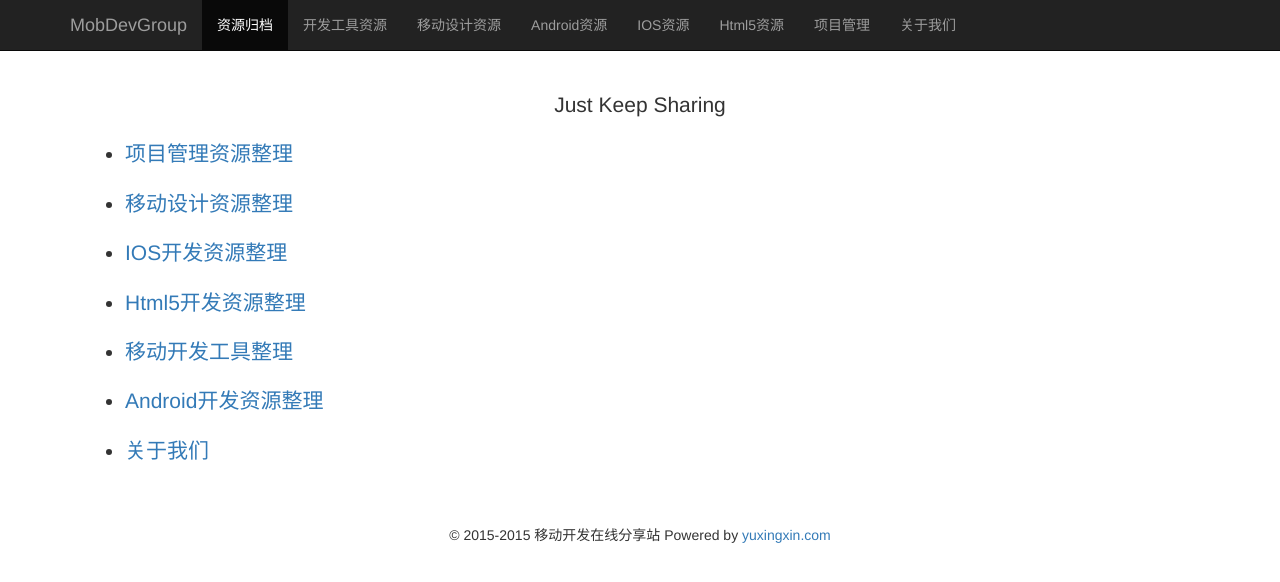
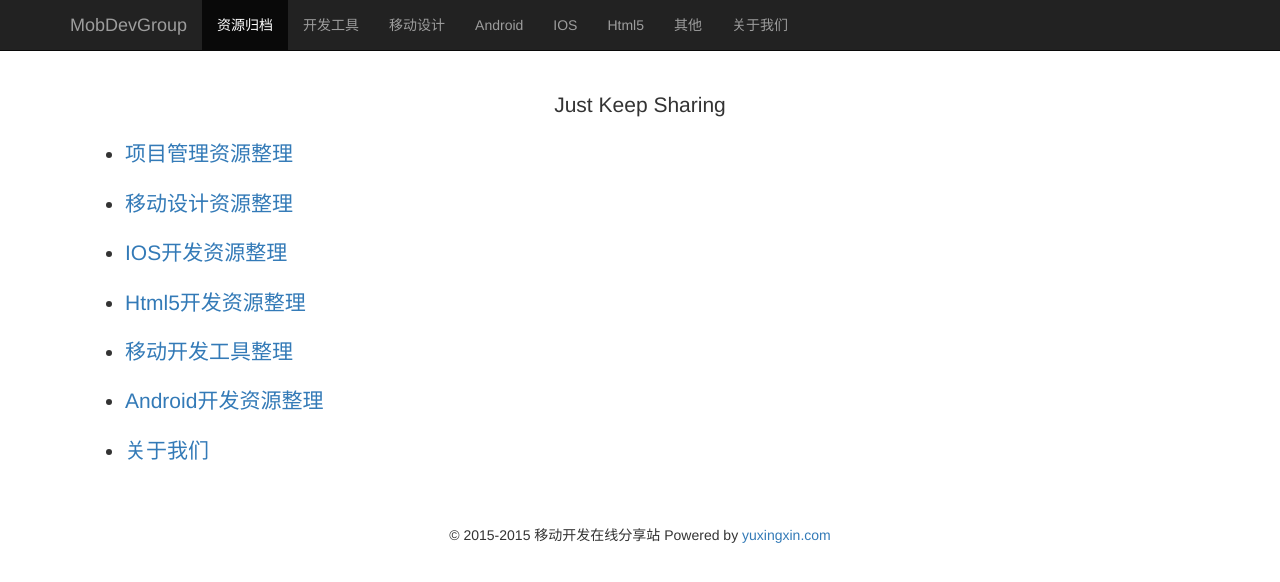
Before and after one commit to MobDevGroup/mobdevgroup.github.io, a Jekyll site: the page built from index.html, in a window 1280 px wide. Shown: the top 582 px of the page. Built offline with Jekyll 4.4.1, drawn with Linux system fonts in a browser that asks for light colours.

Commit message:
modify navbar

```diff
--- a/_includes/navbar.html
+++ b/_includes/navbar.html
@@ -7,39 +7,39 @@
     {% endif %}
 
     {% if {{page.path}} contains 'dev-tools' %}
-    <li class="active"><a href="/DevTools">开发工具资源</a></li>
+    <li class="active"><a href="/DevTools">开发工具</a></li>
     {% else %}
-    <li><a href="/DevTools">开发工具资源</a></li>
+    <li><a href="/DevTools">开发工具</a></li>
     {% endif %}
 
     {% if {{page.path}} contains 'mob-design' %}
-    <li class="active"><a href="/MobDesign">移动设计资源</a></li>
+    <li class="active"><a href="/MobDesign">移动设计</a></li>
     {% else %}
-    <li><a href="/MobDesign">移动设计资源</a></li>
+    <li><a href="/MobDesign">移动设计</a></li>
     {% endif %}
 
     {% if {{page.path}} contains 'android-resources' %}
-    <li class="active"><a href="/AndroidResources">Android资源</a></li>
+    <li class="active"><a href="/AndroidResources">Android</a></li>
     {% else %}
-    <li><a href="/AndroidResources">Android资源</a></li>
+    <li><a href="/AndroidResources">Android</a></li>
     {% endif %}
 
     {% if {{page.path}} contains 'ios-resources' %}
-    <li class="active"><a href="/IOSResources">IOS资源</a></li>
+    <li class="active"><a href="/IOSResources">IOS</a></li>
     {% else %}
-    <li><a href="/IOSResources">IOS资源</a></li>
+    <li><a href="/IOSResources">IOS</a></li>
     {% endif %}
 
     {% if {{page.path}} contains 'html5-resources' %}
-    <li class="active"><a href="/Html5Resources">Html5资源</a></li>
+    <li class="active"><a href="/Html5Resources">Html5</a></li>
     {% else %}
-    <li><a href="/Html5Resources">Html5资源</a></li>
+    <li><a href="/Html5Resources">Html5</a></li>
     {% endif %}
 
     {% if {{page.path}} contains 'project-manage' %}
-    <li class="active"><a href="/ProjectManage">项目管理</a></li>
+    <li class="active"><a href="/ProjectManage">其他</a></li>
     {% else %}
-    <li><a href="/ProjectManage">项目管理</a></li>
+    <li><a href="/ProjectManage">其他</a></li>
     {% endif %}
 
     {% if {{page.path}} contains 'about-us' %}
```
